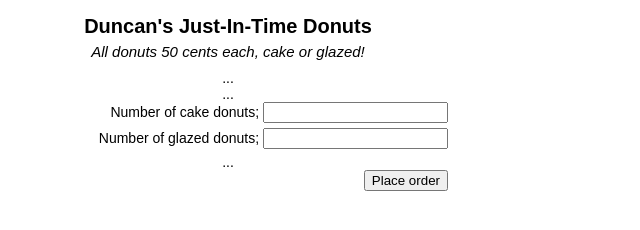
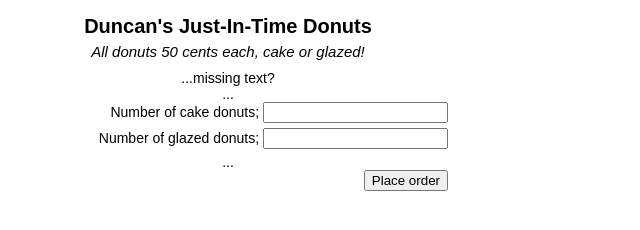
Before and after one commit to faceboogle/faceboogle.github.io, a plain HTML site: page donut.html in a window 1280 px wide. Shown: the whole page, without its empty margins (0-640 px from the left). Drawn offline with Linux system fonts and the light colour scheme.

Commit message:
Update donut.html

```diff
--- a/donut.html
+++ b/donut.html
@@ -27,7 +27,7 @@
      <div id="frame">
         <div class="heading">Duncan's Just-In-Time Donuts</div>
 	<div class="subheading">All donuts 50 cents each, cake or glazed!</div>
-        ...
+        ...missing text?
         <form name="orderform" action="donut.php" method="POST">
           ...
           <div class="field">
```
